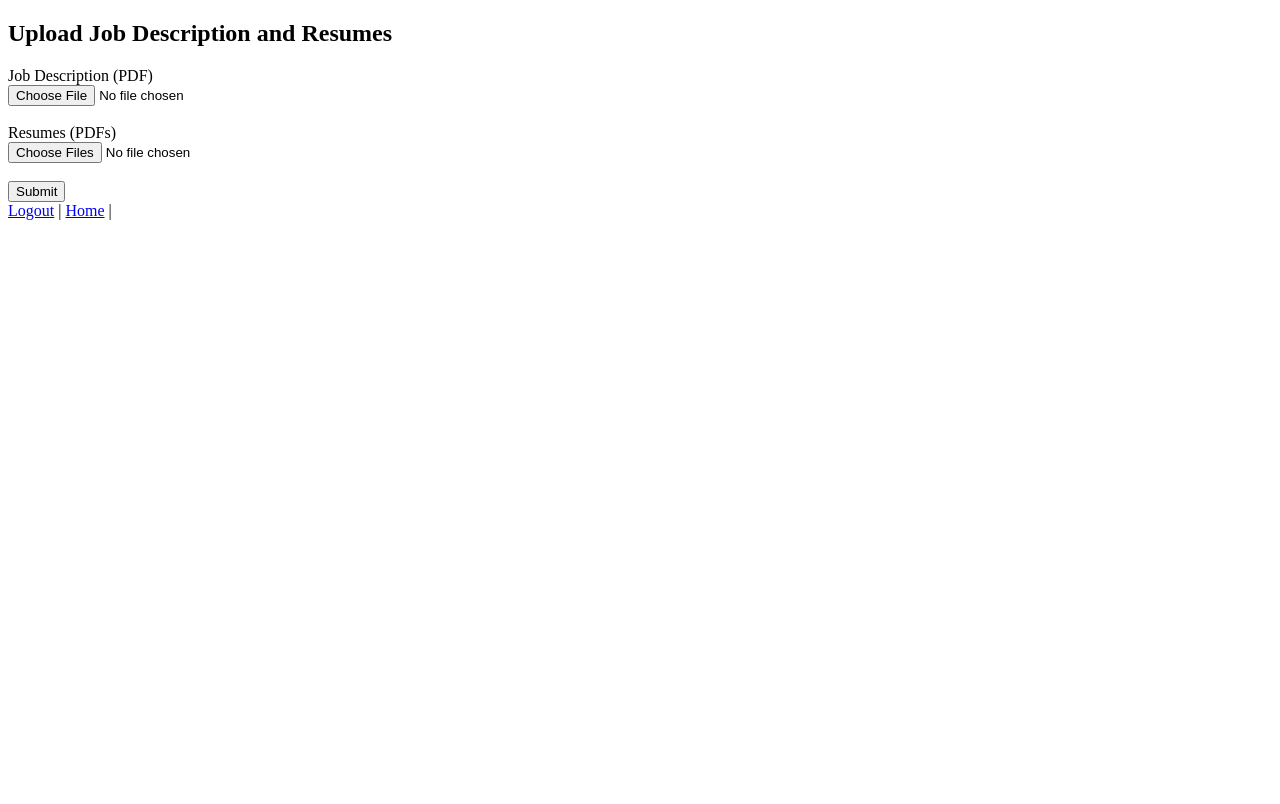
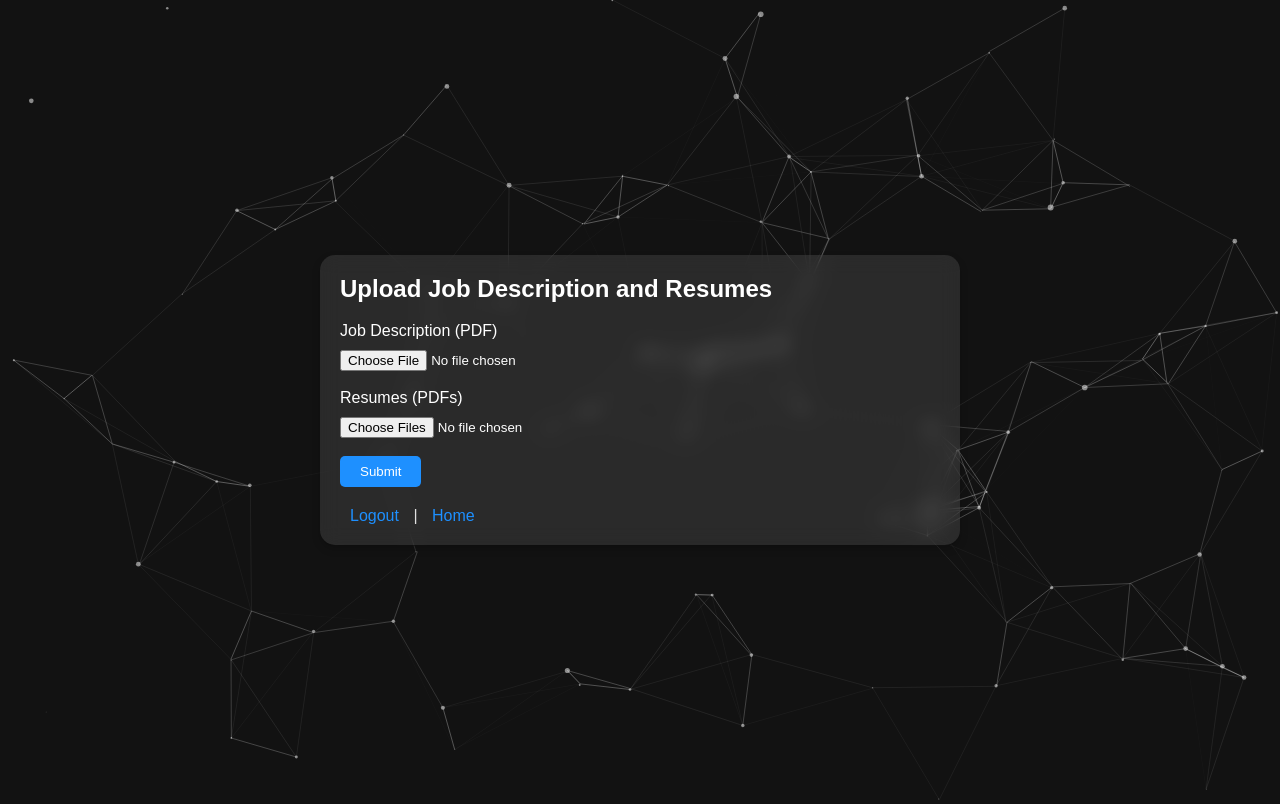
Before and after one commit to VaibhavRai01/ResumeMatch, a Flask app: page /upload in a window 1280 px wide. Before the commit the page ends 220 px from the top, so only its background shows below. Run offline with Flask 3, Linux system fonts and the light colour scheme; the visitor is signed in with stand-in values (Sample User, id 1).

Commit message:
Update upload.html

```diff
--- a/templates/upload.html
+++ b/templates/upload.html
@@ -4,8 +4,82 @@
     <meta charset="UTF-8">
     <meta name="viewport" content="width=device-width, initial-scale=1.0">
     <title>Upload Resumes</title>
+    <style>
+        body {
+            font-family: Arial, sans-serif;
+            background-color: #121212;
+            color: #e0e0e0;
+            margin: 0;
+            padding: 0;
+            overflow: hidden;
+            height: 100vh;
+            display: flex;
+            justify-content: center;
+            align-items: center;
+            position: relative;
+        }
+        .container {
+            background: rgba(255, 255, 255, 0.1);
+            border-radius: 15px;
+            padding: 20px;
+            max-width: 600px;
+            width: 100%;
+            box-shadow: 0 4px 8px rgba(0, 0, 0, 0.2);
+            backdrop-filter: blur(10px);
+            position: relative;
+            z-index: 1;
+        }
+        h2 {
+            margin-top: 0;
+            color: #ffffff;
+        }
+        label {
+            color: #ffffff;
+        }
+        input[type="file"] {
+            color: #ffffff;
+            margin-top: 10px;
+        }
+        button {
+            background-color: #1e90ff;
+            color: white;
+            border: none;
+            padding: 8px 20px;
+            cursor: pointer;
+            border-radius: 5px;
+        }
+        button:hover {
+            background-color: #1c7ed6;
+        }
+        a {
+            color: #1e90ff;
+            text-decoration: none;
+            margin: 0 10px;
+        }
+        a:hover {
+            text-decoration: underline;
+        }
+        .links {
+            margin-top: 20px;
+        }
+        #particles-js {
+            position: absolute;
+            top: 0;
+            left: 0;
+            width: 100%;
+            height: 100%;
+            z-index: 0;
+        }
+    </style>
+    <!-- Load Particles.js -->
+    <script src="https://cdn.jsdelivr.net/npm/particles.js@2.0.0/particles.min.js"></script>
 </head>
 <body>
+    <!-- Particles Container -->
+    <div id="particles-js"></div>
+
+    <!-- Main Content -->
+    <div class="container">
         <h2>Upload Job Description and Resumes</h2>
         <form method="POST" action="/upload" enctype="multipart/form-data">
             <label for="job_description">Job Description (PDF)</label><br>
@@ -14,7 +88,98 @@
             <input type="file" id="resumes" name="resumes" multiple required><br><br>
             <button type="submit">Submit</button>
         </form>
+        <div class="links">
             <a href="{{ url_for('logout') }}">Logout</a> |
-    <a href="{{ url_for('home') }}">Home</a> |
+            <a href="{{ url_for('home') }}">Home</a>
+        </div>
+    </div>
+
+    <!-- Initialize Particles.js -->
+    <script>
+        window.onload = function() {
+            if (document.getElementById('particles-js')) {
+                particlesJS('particles-js', {
+                    "particles": {
+                        "number": {
+                            "value": 80,
+                            "density": {
+                                "enable": true,
+                                "value_area": 800
+                            }
+                        },
+                        "color": {
+                            "value": "#ffffff"
+                        },
+                        "shape": {
+                            "type": "circle",
+                            "stroke": {
+                                "width": 0,
+                                "color": "#000000"
+                            },
+                            "polygon": {
+                                "nb_sides": 5
+                            }
+                        },
+                        "opacity": {
+                            "value": 0.5,
+                            "random": false,
+                            "anim": {
+                                "enable": false,
+                                "speed": 1,
+                                "opacity_min": 0.1,
+                                "sync": false
+                            }
+                        },
+                        "size": {
+                            "value": 3,
+                            "random": true,
+                            "anim": {
+                                "enable": false,
+                                "speed": 40,
+                                "size_min": 0.1,
+                                "sync": false
+                            }
+                        },
+                        "line_linked": {
+                            "enable": true,
+                            "distance": 150,
+                            "color": "#ffffff",
+                            "opacity": 0.4,
+                            "width": 1
+                        },
+                        "move": {
+                            "enable": true,
+                            "speed": 6,
+                            "direction": "none",
+                            "random": false,
+                            "straight": false,
+                            "out_mode": "out",
+                            "bounce": false,
+                            "attract": {
+                                "enable": false,
+                                "rotateX": 600,
+                                "rotateY": 1200
+                            }
+                        }
+                    },
+                    "interactivity": {
+                        "detect_on": "canvas",
+                        "events": {
+                            "onhover": {
+                                "enable": true,
+                                "mode": "repulse"
+                            },
+                            "onclick": {
+                                "enable": true,
+                                "mode": "push"
+                            },
+                            "resize": true
+                        }
+                    },
+                    "retina_detect": true
+                });
+            }
+        };
+    </script>
 </body>
 </html>
```
Lines whose indentation alone changed are shown as unchanged.
